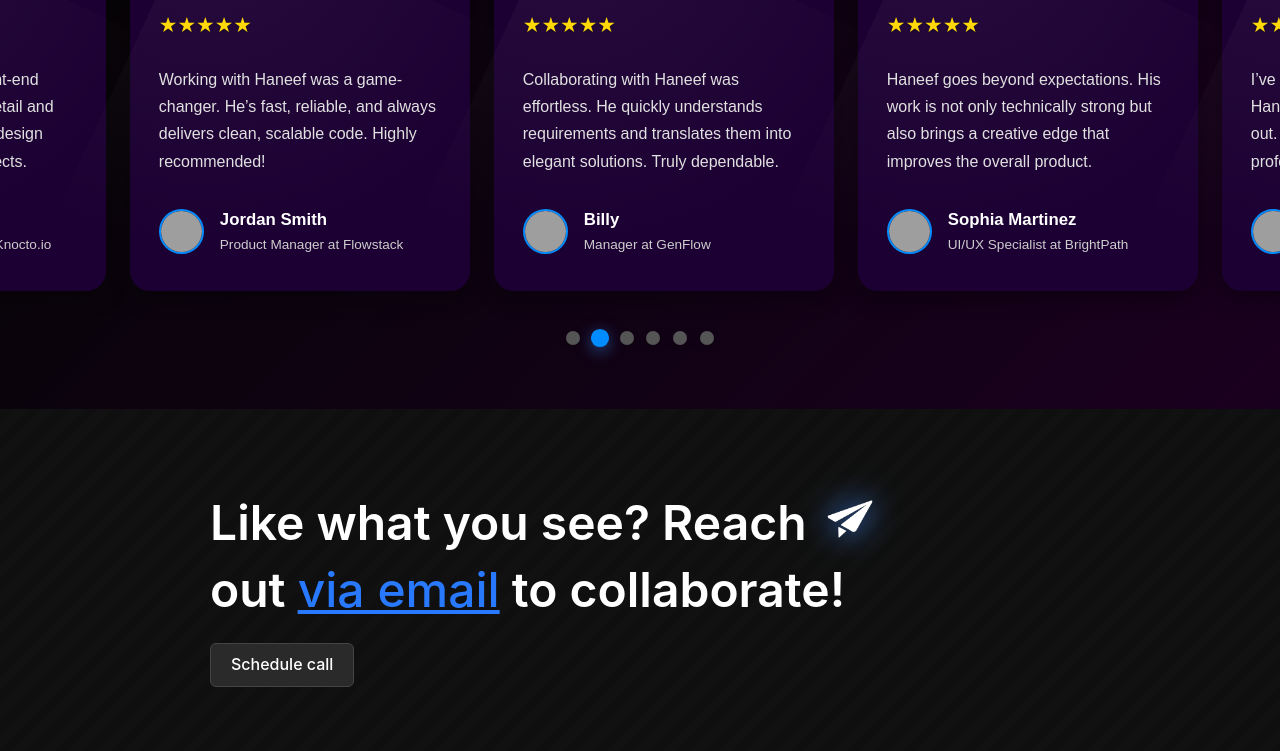
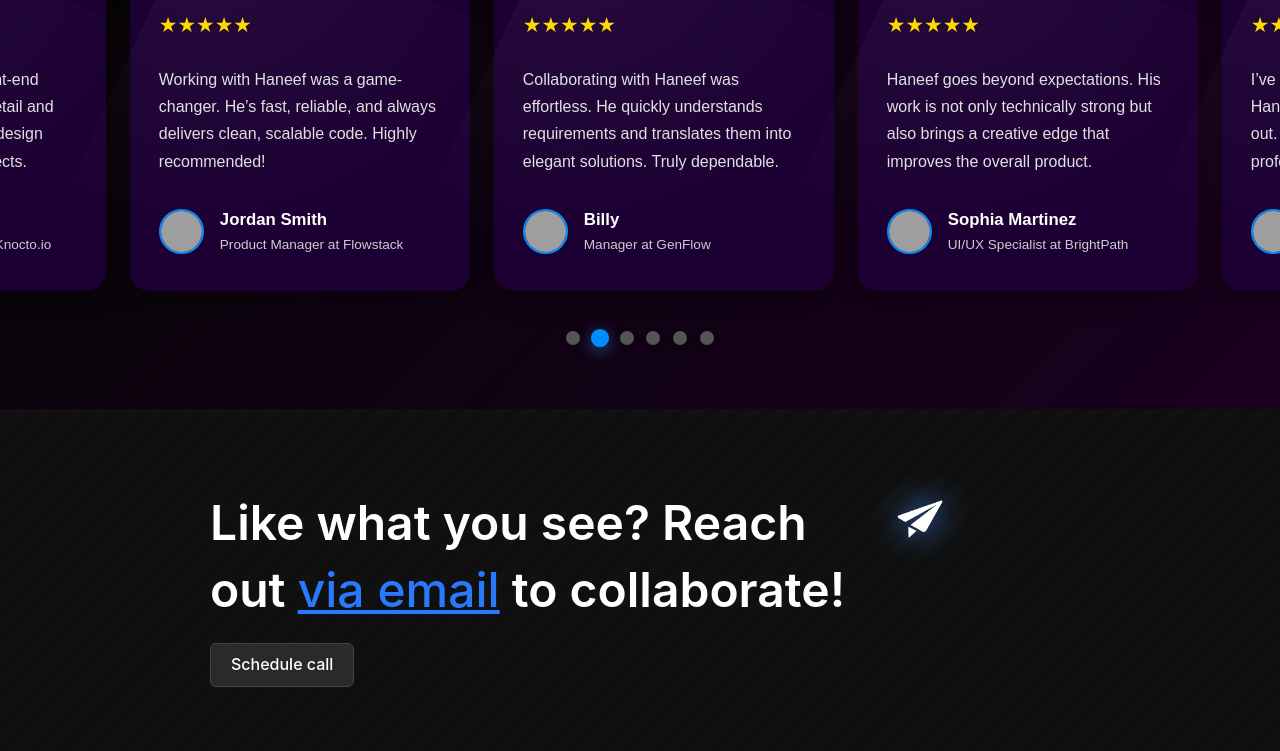
Before and after one commit to Haneef7391/HaneefSk, a plain HTML site: page index.html in a window 1280 px wide. Shown: the part 2272-3023 px from the top of the page. Drawn offline with nearby package versions, Linux system fonts and the light colour scheme; grey boxes are pictures that could not be loaded.

Commit message:
Update styles.css

```diff
--- a/styles.css
+++ b/styles.css
@@ -697,7 +697,7 @@
   .paperrocket {
     position: absolute;
     top: 80px;
-    right: 400px;
+    right: 330px;
     width: 60px;
     height: auto;
     z-index: 10;
```
